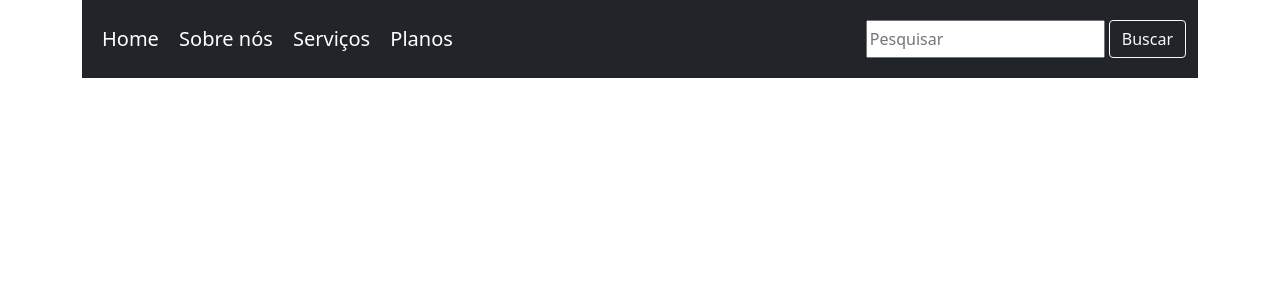
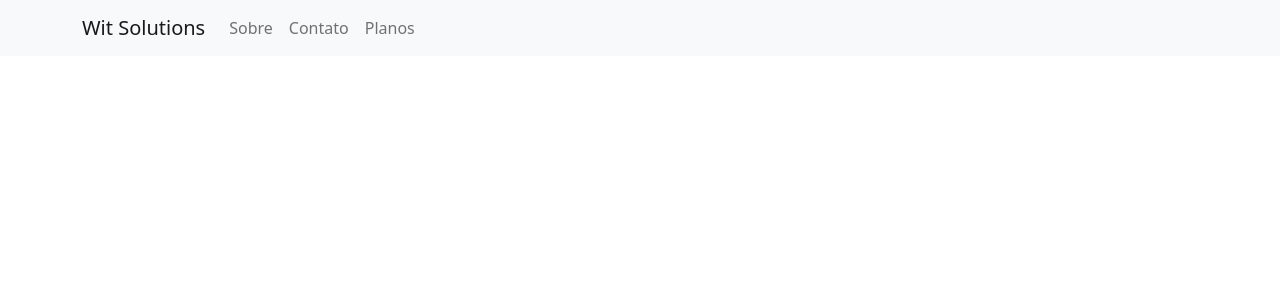
Before and after one commit to joaovc800/projetos-2021.1, a PHP site: page / in a window 1280 px wide. Shown: the top 300 px of the page. Run offline with PHP 8.4, Linux system fonts and the light colour scheme; some libraries are stand-ins or nearby versions.

Commit message:
Update index.php

```diff
--- a/index.php
+++ b/index.php
@@ -7,23 +7,31 @@
     <link href="home.css" rel="stylesheet" type="text/css" />
     <link href="https://cdn.jsdelivr.net/npm/bootstrap@5.0.0-beta2/dist/css/bootstrap.min.css" rel="stylesheet" integrity="sha384-BmbxuPwQa2lc/FVzBcNJ7UAyJxM6wuqIj61tLrc4wSX0szH/Ev+nYRRuWlolflfl" crossorigin="anonymous">
     <script src="script.js"></script>
+    <script src="https://code.jquery.com/jquery-3.2.1.slim.min.js" integrity="sha384-KJ3o2DKtIkvYIK3UENzmM7KCkRr/rE9/Qpg6aAZGJwFDMVNA/GpGFF93hXpG5KkN" crossorigin="anonymous"></script>
+    <script src="https://cdnjs.cloudflare.com/ajax/libs/popper.js/1.12.9/umd/popper.min.js" integrity="sha384-ApNbgh9B+Y1QKtv3Rn7W3mgPxhU9K/ScQsAP7hUibX39j7fakFPskvXusvfa0b4Q" crossorigin="anonymous"></script>
+    <script src="https://maxcdn.bootstrapcdn.com/bootstrap/4.0.0/js/bootstrap.min.js" integrity="sha384-JZR6Spejh4U02d8jOt6vLEHfe/JQGiRRSQQxSfFWpi1MquVdAyjUar5+76PVCmYl" crossorigin="anonymous"></script>
   </head>
   <body>
-    <div class="container">
-      <nav class="navbar navbar-expand-lg navbar-dark bg-dark">
-        <div class="container-fluid">
-          <ul class="navrbar px-2 mt-3">
-            <a class="navbar-brand" href="#">Home</a>
-            <a class="navbar-brand" href="#">Sobre nós</a>
-            <a class="navbar-brand" href="#">Serviços</a>
-            <a class="navbar-brand" href="#">Planos</a>
+    <nav class="navbar navbar-expand-lg navbar-light bg-light">
+      <div class="container">
+        <a class="navbar-brand" href="#">Wit Solutions</a>
+        <button class="navbar-toggler" type="button" data-toggle="collapse" data-target="#navbarSupportedContent" aria-controls="navbarSupportedContent" aria-expanded="false" aria-label="Toggle navigation">
+        <span class="navbar-toggler-icon"></span>
+        </button>
+        <div class="collapse navbar-collapse" id="navbarSupportedContent">
+          <ul class="navbar-nav me-auto mb-2 mb-lg-0">
+            <li class="nav-item">
+              <a class="nav-link" aria-current="page" href="#">Sobre</a>
+            </li>
+            <li class="nav-item">
+              <a class="nav-link" aria-current="page" href="#">Contato</a>
+            </li>
+            <li class="nav-item">
+              <a class="nav-link" aria-current="page" href="#">Planos</a>
+            </li>
           </ul>
-          <form class="d-flex">
-            <input class="form-contro me-1" type="search" placeholder="Pesquisar" aria-label="pesquisar">
-            <button class="btn btn-outline-light" type="submit">Buscar</button>
-          </form>
         </div>
-      </nav>
-    </div>
+      </div>
+    </nav>
   </body>
 </html>
```
